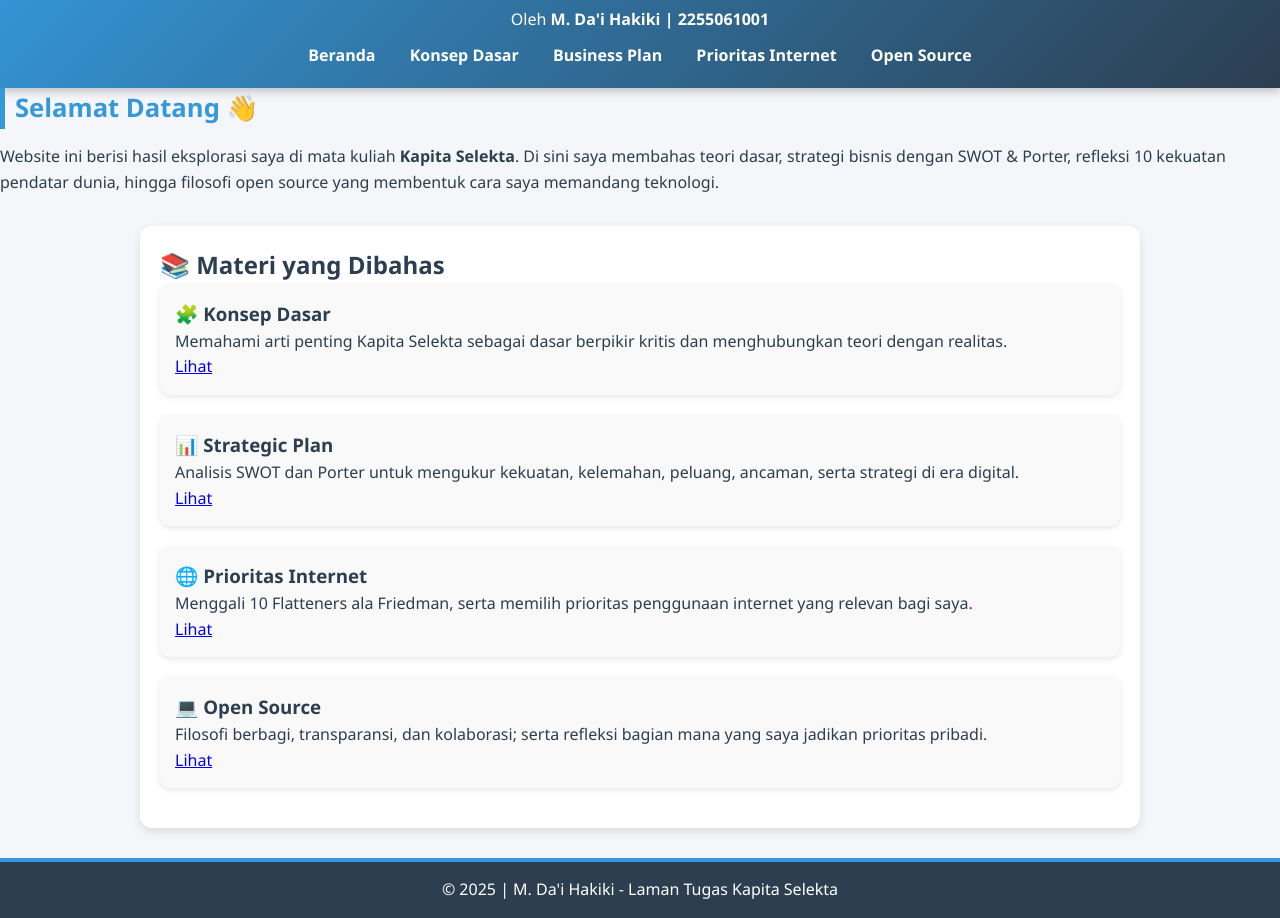
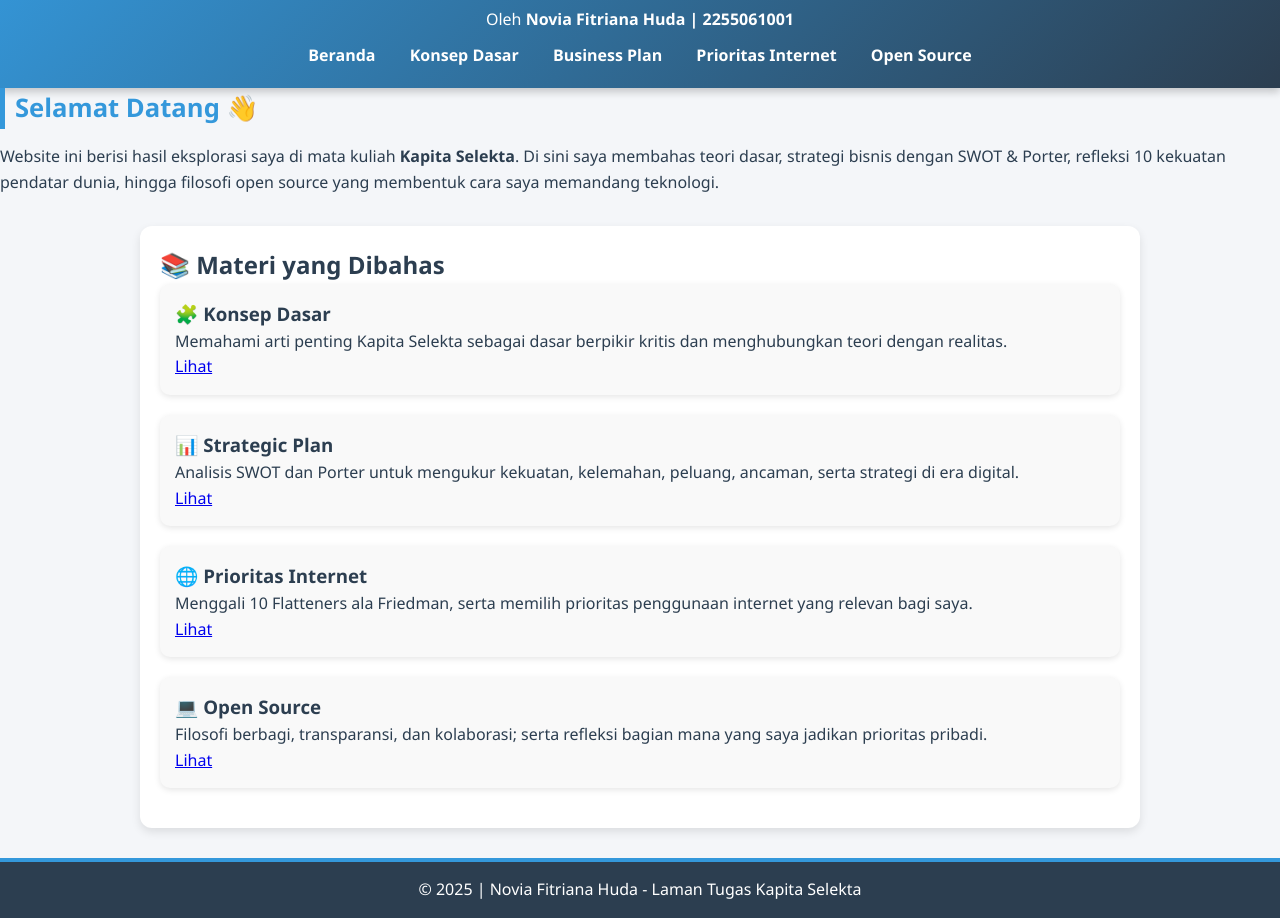
Before and after one commit to noviaftrianaa/kapita-selekta-site, a plain HTML site: page index.html in a window 1280 px wide. Shown: the part 74-992 px from the top of the page. Drawn offline with Linux system fonts and the light colour scheme.

Commit message:
Update index.html

```diff
--- a/index.html
+++ b/index.html
@@ -10,7 +10,7 @@
   <!-- Header -->
   <header class="header">
     <h1>🚀 Catatan Kapita Selekta</h1>
-    <p>Oleh <strong>M. Da'i Hakiki | 2255061001</strong></p>
+    <p>Oleh <strong>Novia Fitriana Huda | 2255061001</strong></p>
     <nav>
       <a href="index.html" class="active">Beranda</a>
       <a href="konsepDasar.html">Konsep Dasar</a>
@@ -64,7 +64,7 @@
 
   <!-- Footer -->
   <footer>
-    <p>© 2025 | M. Da'i Hakiki - Laman Tugas Kapita Selekta</p>
+    <p>© 2025 | Novia Fitriana Huda - Laman Tugas Kapita Selekta</p>
   </footer>
 </body>
 </html>
```
